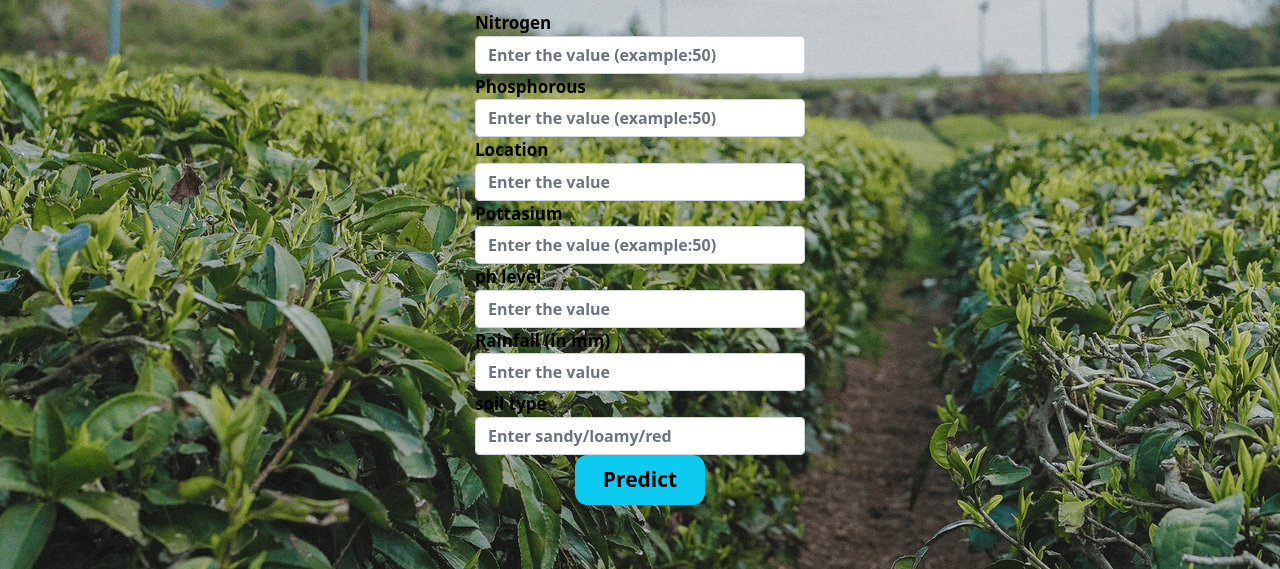
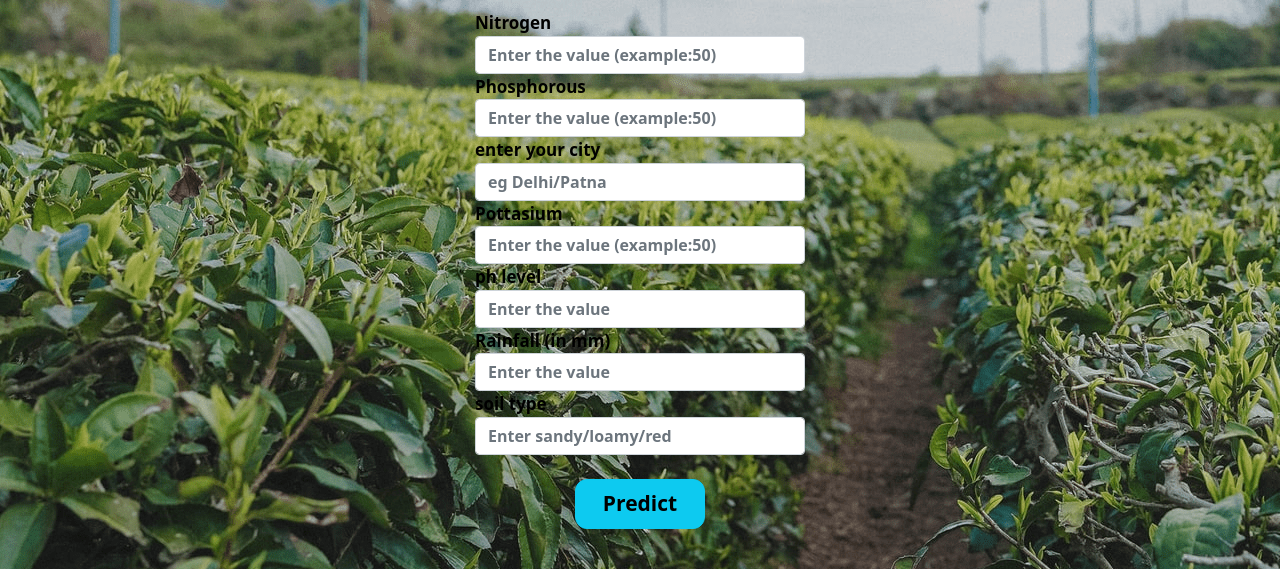
Before and after one commit to shekharssy/farm_assistance, a Flask app: page /crop in a window 1280 px wide. Shown: the part 56-625 px from the top of the page. Run offline with Flask 2, Linux system fonts and the light colour scheme; some libraries are stand-ins or nearby versions.

Commit message:
Update crop.html

```diff
--- a/templates/crop.html
+++ b/templates/crop.html
@@ -81,8 +81,8 @@
       <input type="number" step="0.01" class="form-control" id="temperature" name="temperature" placeholder="Enter the value" style="font-weight: bold" required="">
     </div> -->
     <div class="form-group">
-      <label for="Location" style="font-size: 17px"><b>Location</b></label>
-      <input type="text" class="form-control" id="Location" name="Location" placeholder="Enter the value" style="font-weight: bold" required="">
+      <label for="Location" style="font-size: 17px"><b>enter your city</b></label>
+      <input type="text" class="form-control" id="Location" name="Location" placeholder="eg Delhi/Patna" style="font-weight: bold" required="">
     </div>
 
     <div class="form-group">
@@ -116,6 +116,7 @@
         print_state("sts");
       </script>
     </div> -->
+      </br>
 
       <div class="g-recaptcha" data-sitekey="6LdWHeIaAAAAAGpStq4FNkYA0MMAZT8alDmh-vNz"></div>
 
```
